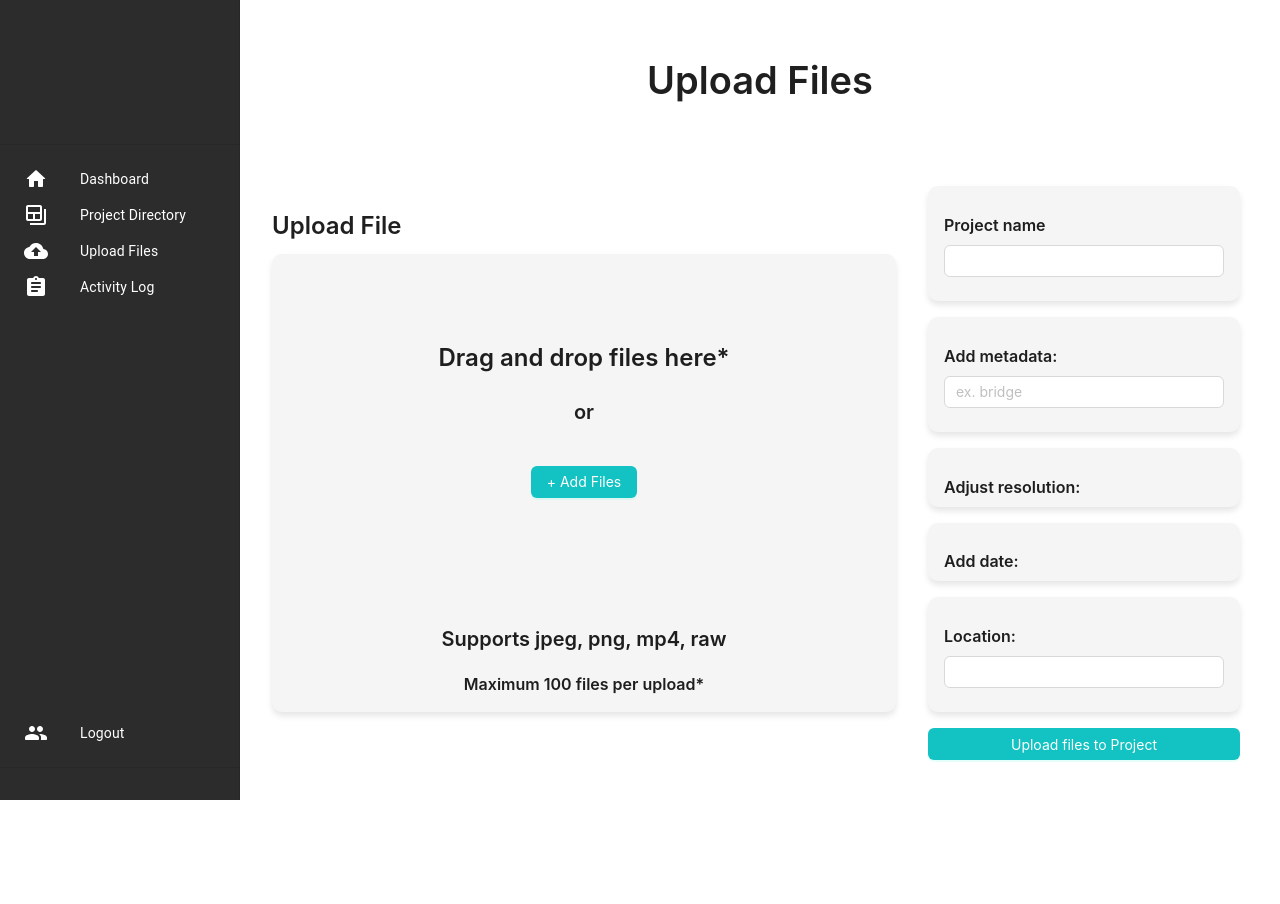
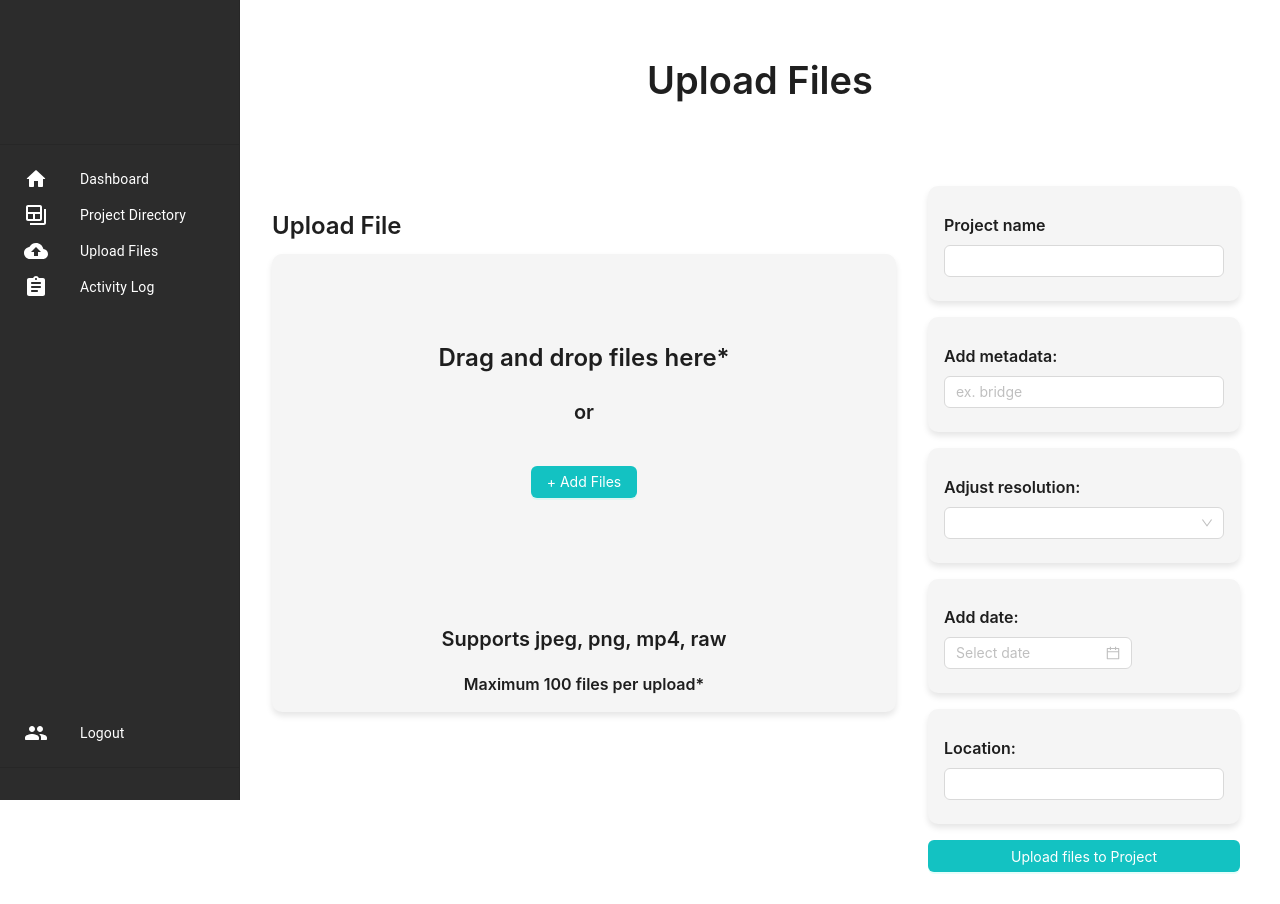
Before and after one commit to Sneaky-Breeky/Team-6-AE, a React (Create React App) app in the folder src/frontend/: page /user/uploadFiles in a window 1280 px wide. Before the commit the page ends 800 px from the top, so only its background shows below. Built offline with nearby package versions, Linux system fonts and the light colour scheme; sample sign-in values are in the browser's storage.

Commit message:
updated date and resolution field

```diff
--- a/src/frontend/src/pages/user/UserUpload.js
+++ b/src/frontend/src/pages/user/UserUpload.js
@@ -1,6 +1,7 @@
 import React, { useState } from 'react';
 import Box from '@mui/material/Box';
-import { Input, Typography, Button, Form } from "antd";
+import { Input, Typography, DatePicker, Button, Form, Select } from "antd";
+import { CalendarOutlined } from '@ant-design/icons';
 
 const { Title } = Typography;
 
@@ -10,6 +11,7 @@ export default function UserDashboard() {
     const [projectName, setProjectName] = useState(null);
     const [metadataTags, setMetadataTags] = useState(null);
     const [location, setLocation] = useState(null);
+    const [selectedDate, setSelectedDate] = useState(null);
     const metadataBoxStyle = {
         textAlign: 'left',
         backgroundColor: '#f5f5f5',
@@ -146,11 +148,24 @@ export default function UserDashboard() {
                     {/*Resolution Box*/}
                     <Box sx={metadataBoxStyle}>
                         <Title level={5}>Adjust resolution:</Title>
+                        <Form.Item>
+                            <Select options={
+                                [{ value: 'low', label: <span>Low</span> },
+                                { value: 'medium', label: <span>Medium</span> },
+                                { value: 'high', label: <span>High</span> }]} />
+                        </Form.Item>
                     </Box>
 
                     {/*Date Box*/}
                     <Box sx={metadataBoxStyle}>
                         <Title level={5}>Add date:</Title>
+                        <Form.Item>
+                            <DatePicker
+                                placeholder="Select date"
+                                onChange={(date, dateString) => setSelectedDate(dateString)}
+                                suffixIcon={<CalendarOutlined />}
+                            />
+                        </Form.Item>
                     </Box>
 
                     {/*Location Box*/}
```
